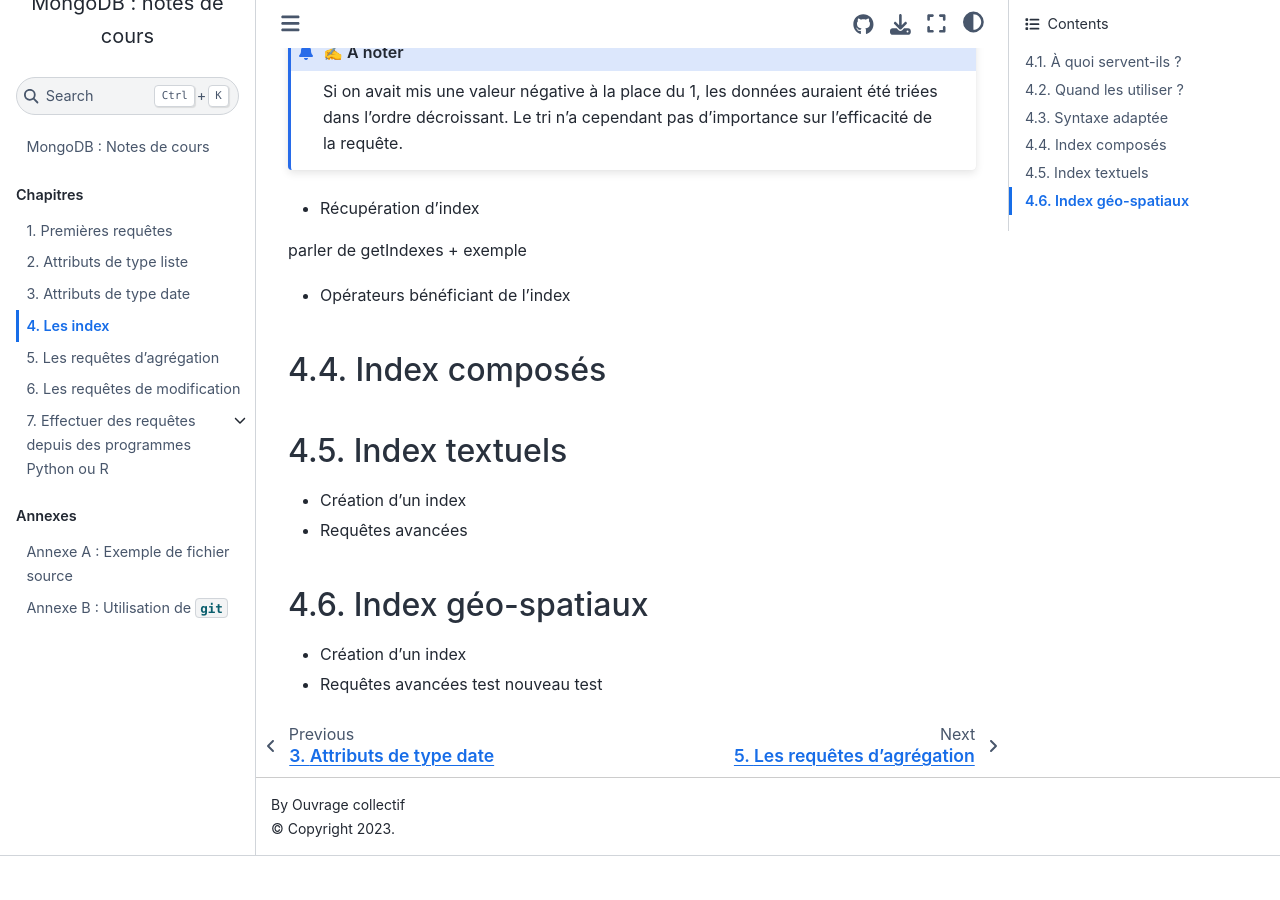
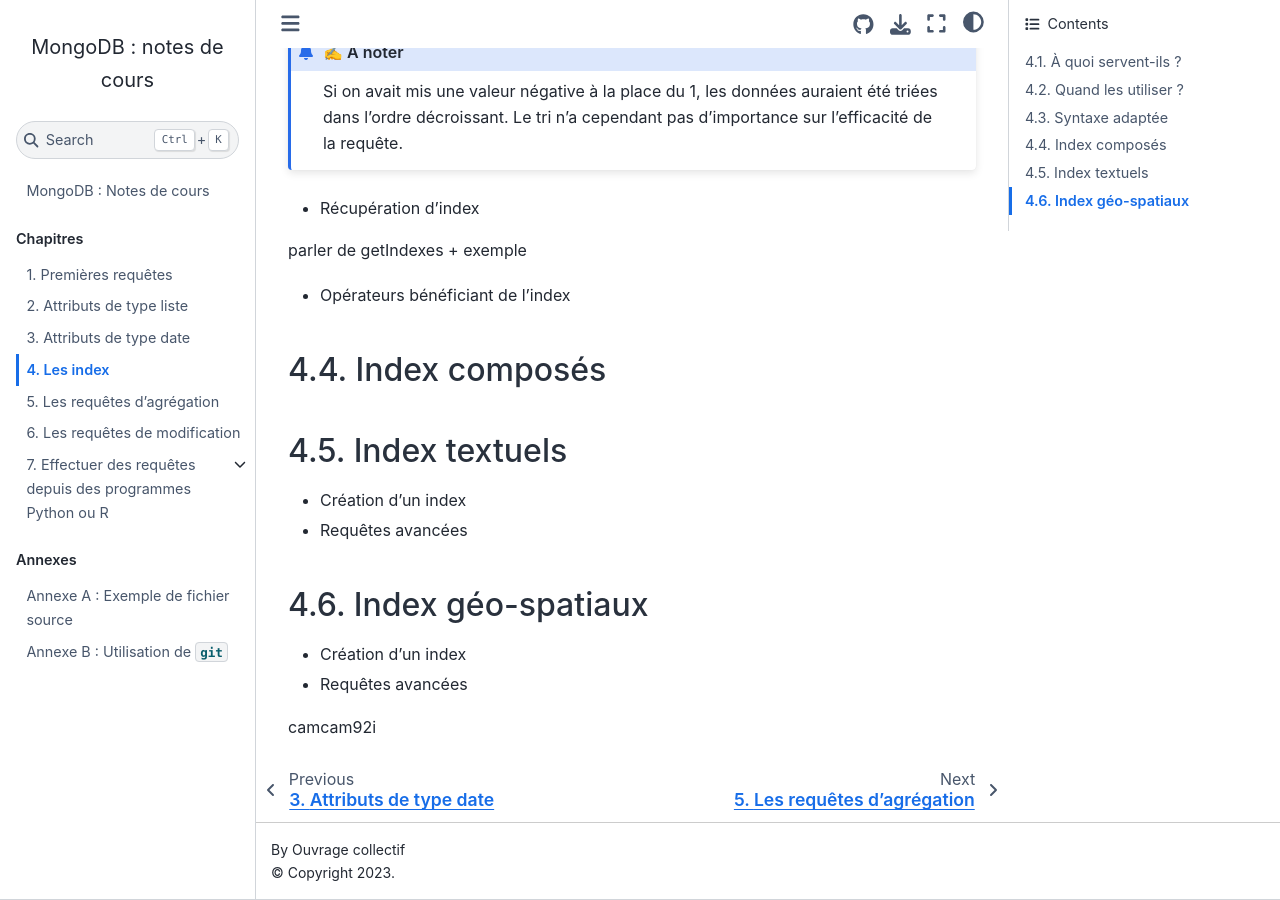
Before and after one commit to rtavenar/mongo_book, a Jupyter Book: the page built from content/04_index.md, in a window 1280 px wide and 900 px high, scrolled down 1630 px. Built offline with Jupyter Book 1.0.4 settings and Sphinx 7.4.7 and the Sphinx Book theme 1.1.4, drawn with Linux system fonts in a browser that asks for light colours; before the commit the page ends 2486 px from its top, so only the background shows below that.

Commit message:
Update 04_index.md

```diff
--- a/content/04_index.md
+++ b/content/04_index.md
@@ -81,4 +81,5 @@ parler de getIndexes + exemple
 ## Index géo-spatiaux
 * Création d'un index
 * Requêtes avancées
-test nouveau test
+
+camcam92i
```
